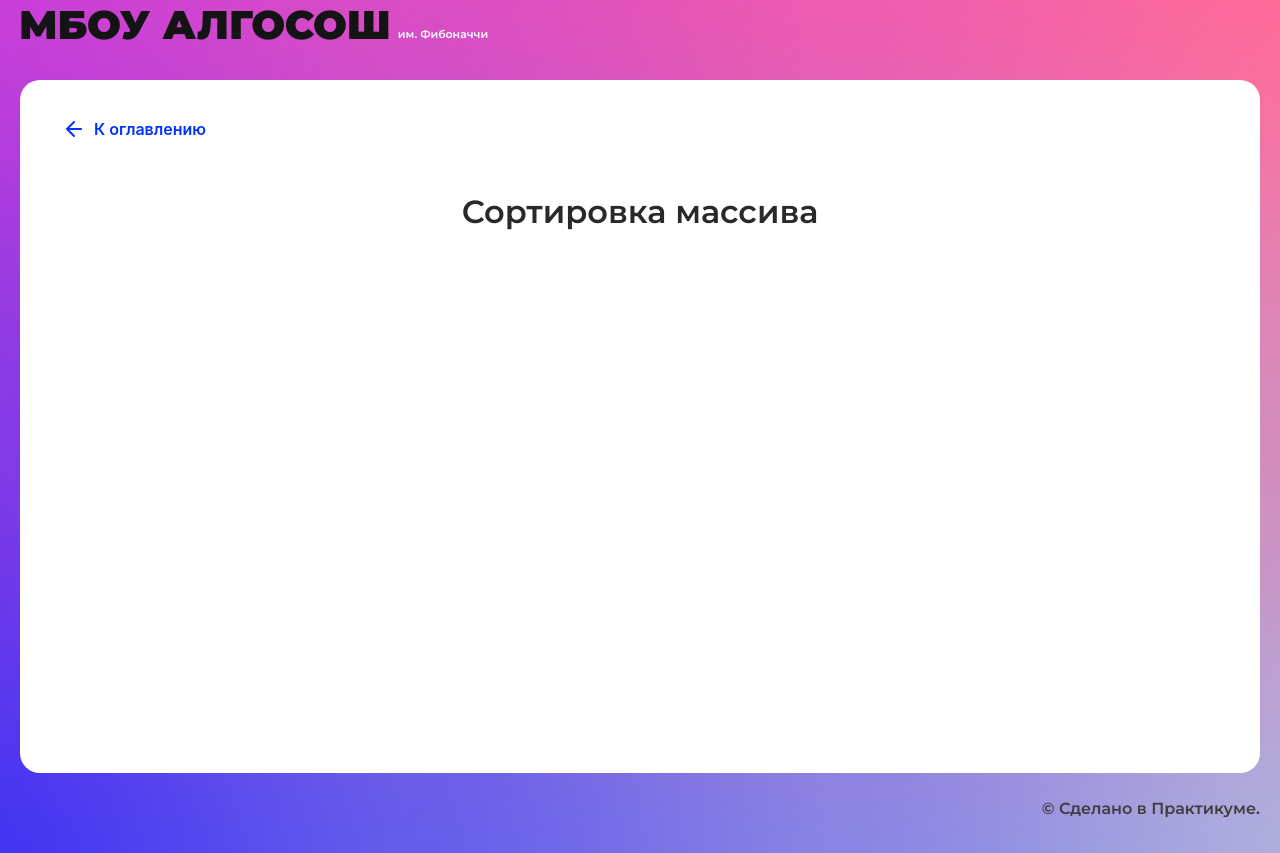
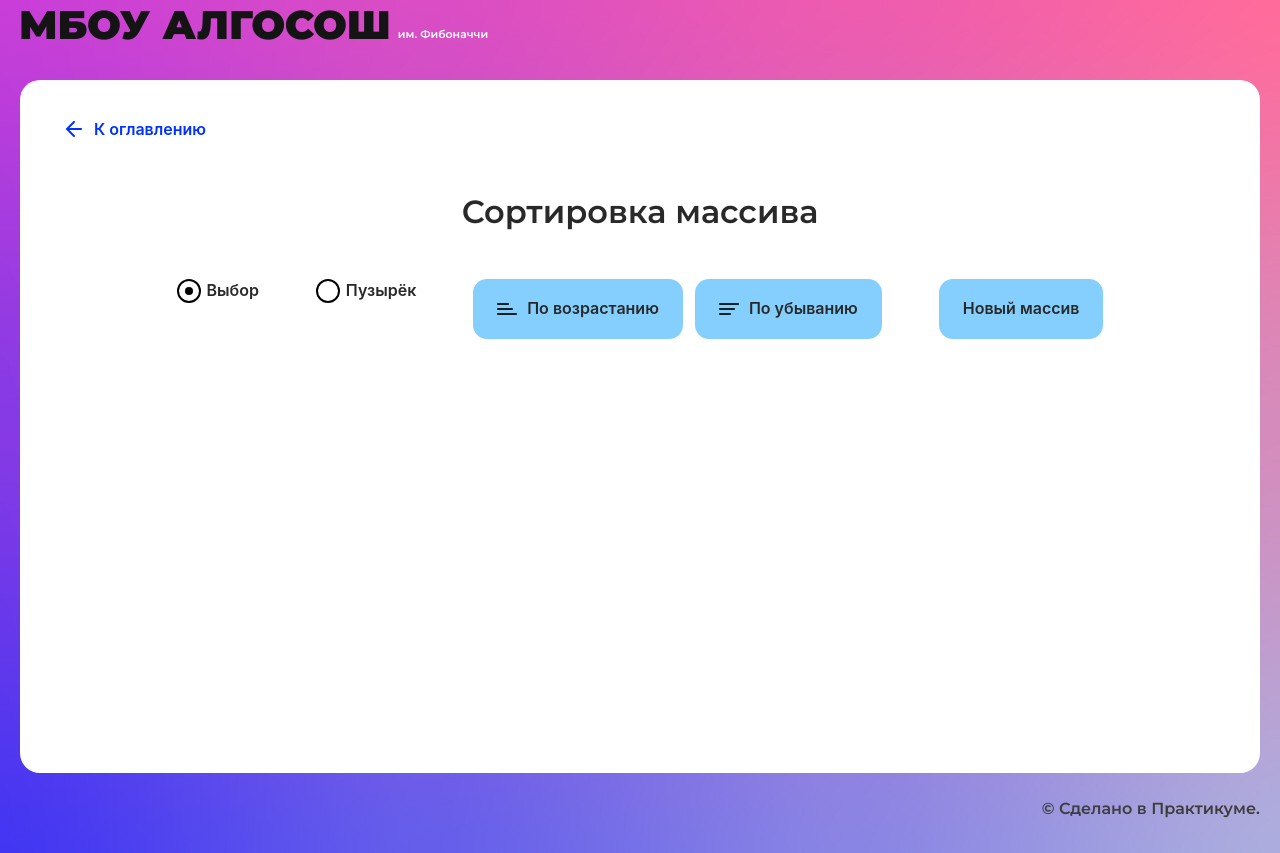
Before and after one commit to Gottgunst/algososh, a React (Create React App) app: page /sorting in a window 1280 px wide. Built offline with nearby package versions, Linux system fonts and the light colour scheme.

Commit message:
feat: Sorting Array - first touch

```diff
--- /dev/null
+++ b/src/algorithms/sortingArr.ts
@@ -0,0 +1,50 @@
+export const sortingArr: TSortingArr = ({
+  arr,
+  type = 'select',
+  direction = 'ascending',
+}) => {
+  const numbersWithMemo = arr.map((el, i) => ({ ['id' + i]: el }));
+  const stages = [numbersWithMemo];
+  const { length } = arr;
+
+  for (let i = 0; i < length - 1; i++) {
+    for (let j = i + 1; j < length - 1; j++) {
+      if (arr[i] < arr[j])
+        stages.push(swapNumbers({ arr, firstIndex: i, secondIndex: j }));
+    }
+  }
+
+  return stages;
+};
+
+const swapNumbers: TSwapNumbers = ({ arr, firstIndex, secondIndex }) => {
+  const temp = arr[firstIndex];
+  arr[firstIndex] = arr[secondIndex];
+  arr[secondIndex] = temp;
+
+  return [...arr];
+};
+
+/* #######################
+========== Типы ==========
+####################### */
+type TSortingArr = (props: TSortingArrProps) => numberWithIndex[][];
+type TSortingArrProps = {
+  arr: number[];
+  type?: 'select' | 'bubble' | string;
+  direction?: 'ascending' | 'descending';
+};
+
+type TSwapNumbers = (props: TSwapNumbersProps) => numberWithIndex[];
+type TSwapNumbersProps = {
+  arr: numberWithIndex[];
+  firstIndex: number;
+  secondIndex: number;
+};
+
+/* #######################
+========== Типы ==========
+####################### */
+export type numberWithIndex = {
+  [id: string]: number;
+};
--- a/src/components/sorting-page/sorting-page.tsx
+++ b/src/components/sorting-page/sorting-page.tsx
@@ -1,10 +1,150 @@
-import React from "react";
-import { SolutionLayout } from "../ui/solution-layout/solution-layout";
+import React, { FormEventHandler, useEffect, useState } from 'react';
+import { SolutionLayout } from '../ui/solution-layout/solution-layout';
+import { randomArr } from '../../utils/randomArr';
+import { motion } from 'framer-motion';
+import { useStagesState } from '../../hooks/useStagesState';
+import { Button } from '../ui/button/button';
+import { Direction } from '../../types/direction';
+import { RadioInput } from '../ui/radio-input/radio-input';
+import { numberWithIndex, sortingArr } from '../../algorithms/sortingArr';
+import { Column } from '../ui/column/column';
+import { ElementStates } from '../../types/element-states';
+import { TStageElement } from '../../types/stage-element';
 
 export const SortingPage: React.FC = () => {
+  const {
+    inputData,
+    setInputData,
+    isLoader,
+    setIsLoader,
+    isDisabledInput,
+    setIsDisabledInput,
+    stages,
+    setStages,
+    currStage,
+    setCurrStage,
+    lap,
+    setLap,
+  } = useStagesState<numberWithIndex[][]>([70, 6, 21, 13, 90]);
+
+  const [sortingType, setSortingType] = useState('select');
+
+  const runAlgorithm: FormEventHandler<HTMLFormElement> = (e) => {
+    e.preventDefault();
+
+    const direction = (e.nativeEvent as any).submitter.value;
+    const type = sortingType;
+
+    setCurrStage(<></>);
+    setLap(0);
+    // setIsLoader(true);
+    setStages(sortingArr({ arr: inputData, direction, type }));
+  };
+
+  const newArray = (): void => {
+    setInputData(randomArr());
+  };
+
+  const changeSortingType: FormEventHandler<HTMLInputElement> = (e) => {
+    setSortingType((e.target as HTMLInputElement).value);
+  };
+
+  const stageElement: TStageElement<numberWithIndex[][]> = ({
+    stages,
+    lap,
+    phase,
+  }) => {
+    return (
+      <>
+        {stages[lap].map((el) => {
+          // получаем уникальный индекс по которому хранится знак
+          const key = Object.keys(el)[0];
+          const lastIndex = stages[lap].length - 1 - lap;
+
+          const state =
+            phase === 'initial'
+              ? ElementStates.Default
+              : phase === 'finally'
+              ? ElementStates.Modified
+              : key === 'id' + lap || key === 'id' + lastIndex
+              ? ElementStates.Changing
+              : key < 'id' + lap || key > 'id' + lastIndex
+              ? ElementStates.Modified
+              : ElementStates.Default;
+
+          return (
+            <motion.div
+              key={key}
+              layoutId={key}
+              initial={{ y: 30, opacity: 0 }}
+              animate={{ y: 0, opacity: 1 }}
+            >
+              <Column index={el[key]} state={state} />
+            </motion.div>
+          );
+        })}
+      </>
+    );
+  };
+
+  useEffect(() => {
+    console.log('inputData: ', inputData, '\nStages: ', stages);
+
+    if (stages && lap != null) {
+      setCurrStage(stageElement({ stages, lap, phase: 'initial' }));
+    }
+  }, [stages]);
+
   return (
-    <SolutionLayout title="Сортировка массива">
-
+    <SolutionLayout title='Сортировка массива'>
+      <form className='form' onSubmit={runAlgorithm} style={{ maxWidth: 927 }}>
+        <RadioInput
+          label='Выбор'
+          value='select'
+          name='sortingType'
+          onClick={changeSortingType}
+          defaultChecked
+        />
+        <RadioInput
+          label='Пузырёк'
+          value='bubble'
+          name='sortingType'
+          onClick={changeSortingType}
+        />
+        <div style={{ display: 'inherit', gap: 'inherit' }}>
+          <Button
+            type='submit'
+            text='По возрастанию'
+            value={Direction.Ascending}
+            isLoader={isLoader}
+            disabled={isDisabledInput}
+            sorting={Direction.Ascending}
+          />
+          <Button
+            type='submit'
+            text='По убыванию'
+            value={Direction.Descending}
+            isLoader={isLoader}
+            disabled={isDisabledInput}
+            sorting={Direction.Descending}
+          />
+        </div>
+        <Button
+          type='button'
+          text='Новый массив'
+          isLoader={isLoader}
+          disabled={isDisabledInput}
+          onClick={newArray}
+        />
+      </form>
+      <motion.div
+        className='result'
+        layout
+        transition={{ ease: 'easeIn', duration: 0.5 }}
+        style={{ alignItems: 'flex-end', maxWidth: 'auto' }}
+      >
+        {currStage}
+      </motion.div>
     </SolutionLayout>
   );
 };
--- /dev/null
+++ b/src/utils/randomArr.ts
@@ -0,0 +1,21 @@
+export const randomArr: TRandomArr = ({ minLen = 3, maxLen = 17 } = {}) => {
+  const length = Math.round(Math.random() * (maxLen - minLen) + minLen);
+
+  const array = [0];
+
+  for (let i = 0; i < length; i++) {
+    array[i] = Math.round(Math.random() * 100);
+  }
+
+  return array;
+};
+
+/* #######################
+========== Типы ==========
+####################### */
+type TRandomArr = (props?: TRandomArrProps) => number[];
+
+type TRandomArrProps = {
+  minLen?: number | undefined;
+  maxLen?: number | undefined;
+};
```
